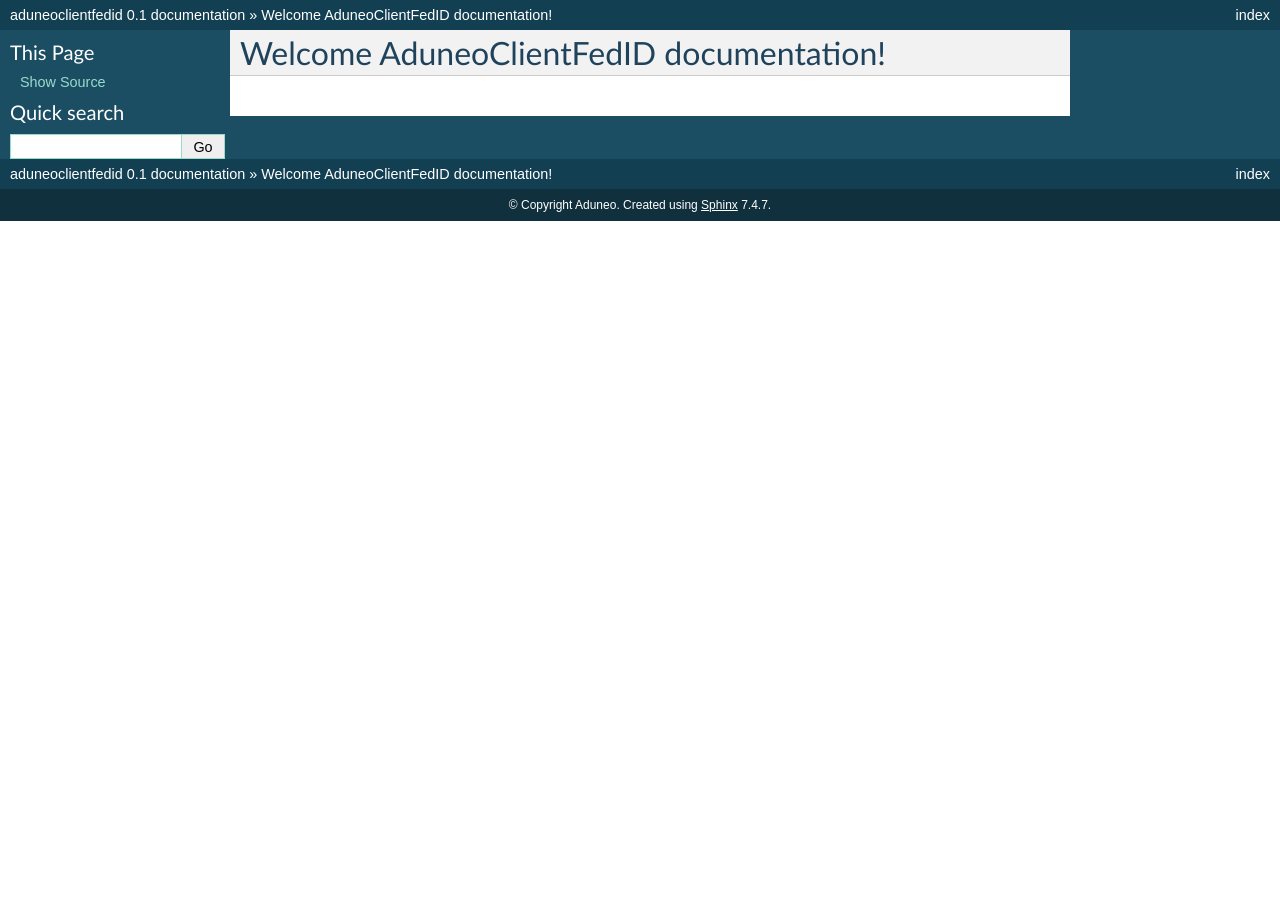
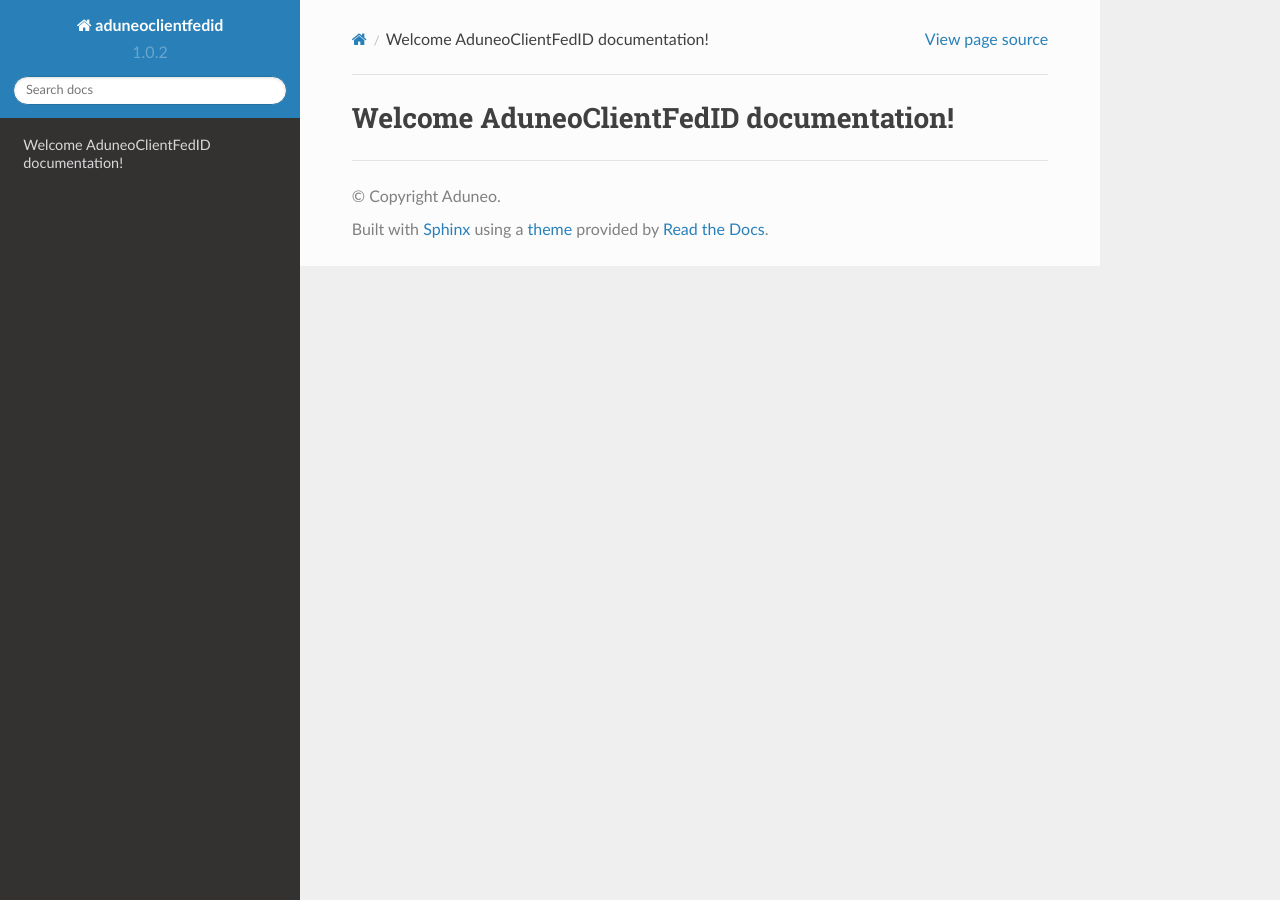
Before and after one commit to Aduneo/aduneoclientfedid, a Sphinx documentation site: the page built from docs/source/index.rst, in a window 1280 px wide. Built offline with Sphinx 7.4.7 and the Read the Docs theme 2.0.0, drawn with Linux system fonts in a browser that asks for light colours.

Commit message:
Added sphinx rtd theme

```diff
--- a/docs/source/conf.py
+++ b/docs/source/conf.py
@@ -6,7 +6,6 @@
 copyright = 'Aduneo'
 author = 'Aduneo'
 
-release = '0.1'
 version = '1.0.2'
 
 # -- General configuration
@@ -20,6 +19,7 @@
 ]
 
 intersphinx_mapping = {
+    "rtd": ("https://docs.readthedocs.io/en/stable/", None),
     'python': ('https://docs.python.org/3/', None),
     'sphinx': ('https://www.sphinx-doc.org/en/master/', None),
 }
@@ -29,7 +29,7 @@
 
 # -- Options for HTML output
 
-html_theme = 'classic'
+html_theme = 'sphinx_rtd_theme'
 
 # -- Options for EPUB output
 epub_show_urls = 'footnote'
```
